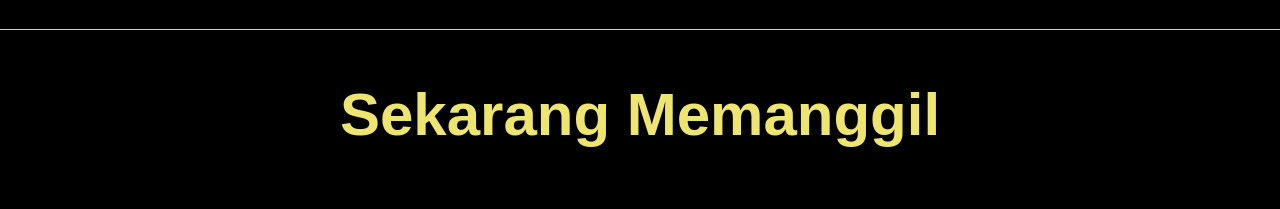
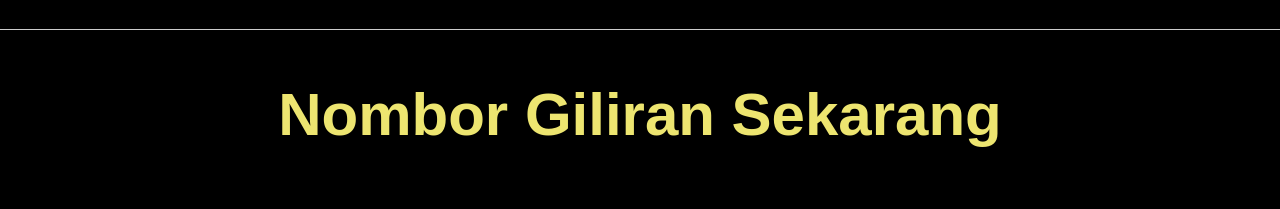
Before and after one commit to KylaYoong/skp-clinic-user, a React (Vite) app: page /tv-queue-display in a window 1280 px wide. Shown: the part 120-329 px from the top of the page. Built offline with nearby package versions, Linux system fonts and the light colour scheme; no server answers; the database is empty.

Commit message:
Nombor Giliran Sekarang

```diff
--- a/src/TVQueueDisplay.jsx
+++ b/src/TVQueueDisplay.jsx
@@ -135,7 +135,7 @@ const TVQueueDisplay = () => {
       <div className="main-container">
         <div className="horizontal-section">
           <div className="now-serving-horizontal">
-            <h2>Sekarang Memanggil</h2>
+            <h2>Nombor Giliran Sekarang</h2>
             <div className="queue-number">
               {currentServing ? currentServing.queueNumber : "None"}
             </div>
```
